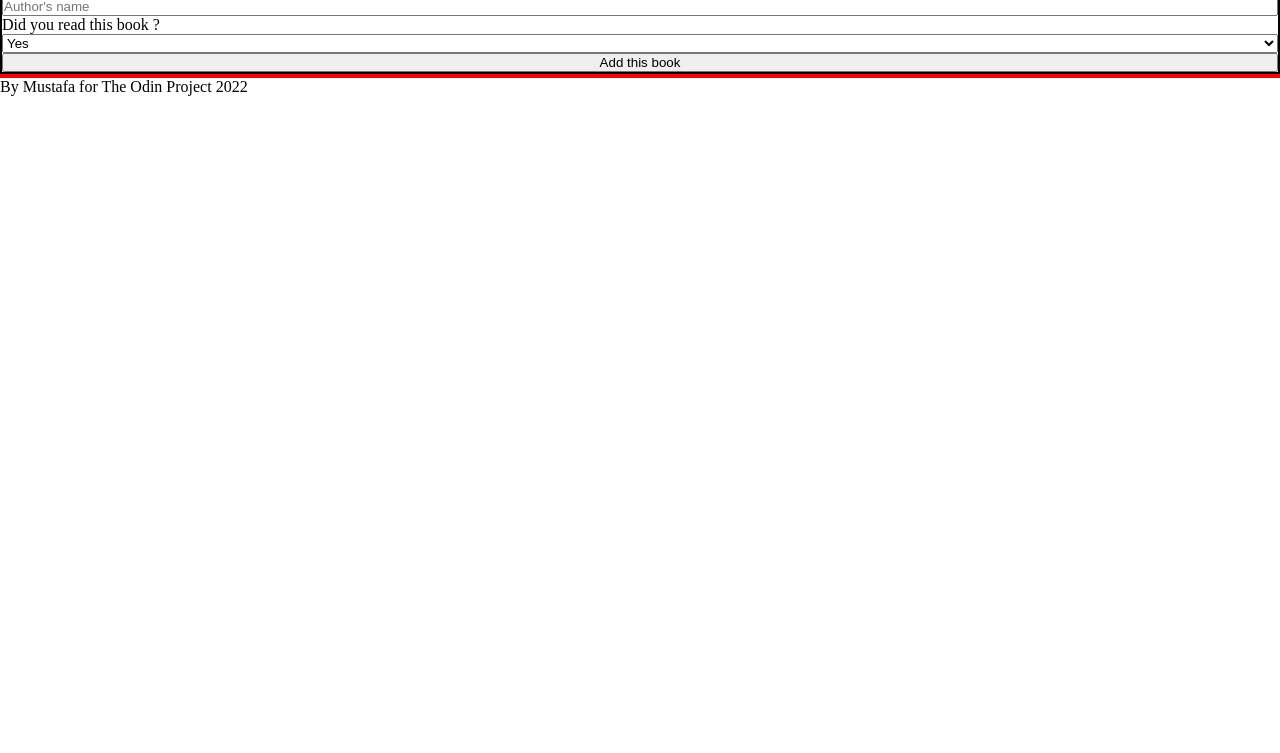
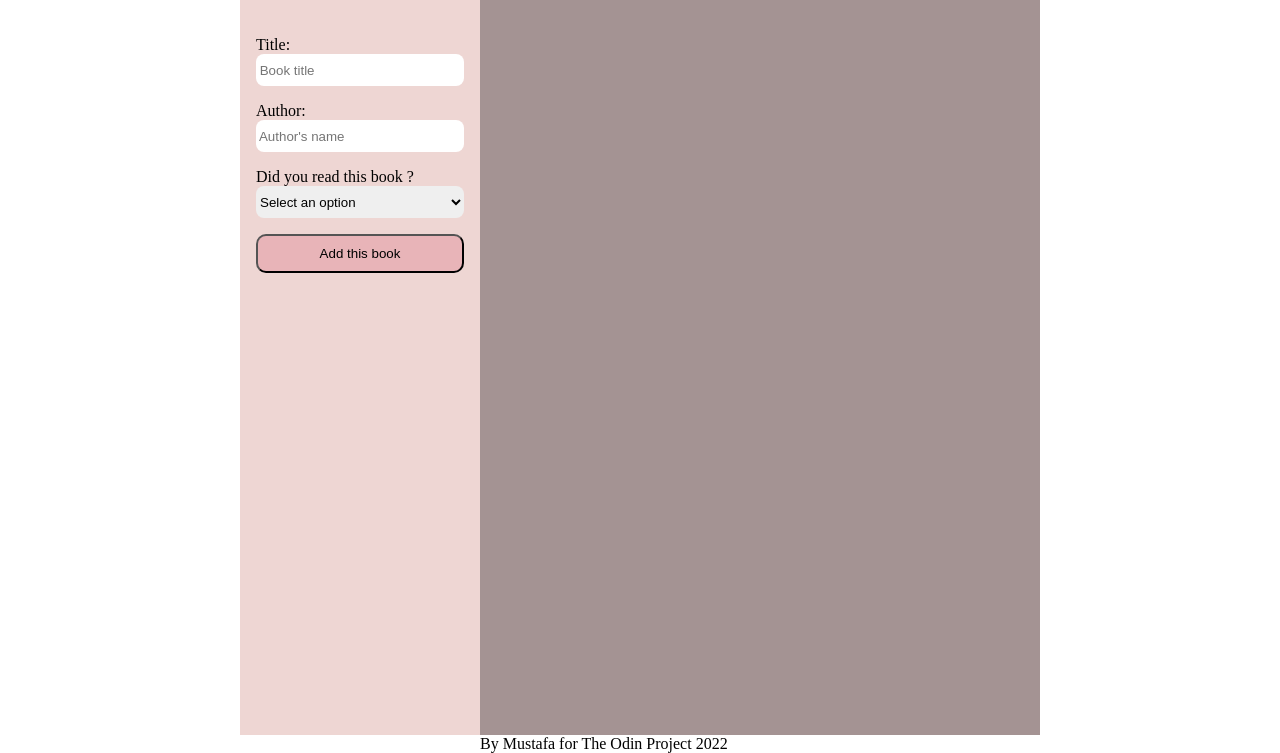
Before and after one commit to mustafa-bhm/library, a plain HTML site: page index.html in a window 1280 px wide. Shown: the part 97-850 px from the top of the page. Before the commit the page ends 800 px from the top, so only its background shows below. Drawn offline with Linux system fonts and the light colour scheme.

Commit message:
styles to left-side bar

```diff
--- a/index.html
+++ b/index.html
@@ -8,27 +8,32 @@
     <title>Library</title>
   </head>
   <body>
+    <div class="global-container">
+      <div class="form">
         <h1>My library</h1>
-    <div class="form">
-      <label>Title</label>
-      <input type="text" id="title" name="title" placeholder="Book title" />
-      <label>Author</label>
+        <label>Title:</label>
+        <input type="text" id="title" name="title" placeholder=" Book title" />
+        <label>Author:</label>
         <input
           type="text"
           id="author"
           name="author"
-        placeholder="Author's name"
+          placeholder=" Author's name"
         />
 
         <label>Did you read this book ?</label>
-      <select id="isRead" name="isRead">
+        <select id="isRead" name="isRead" class="input">
+          <option value="">Select an option</option>
           <option value="yes">Yes</option>
           <option value="no">No</option>
         </select>
         <button class="button add">Add this book</button>
       </div>
+      <div>
         <div class="library"></div>
         <footer class="footer">By Mustafa for The Odin Project 2022</footer>
+      </div>
+    </div>
   </body>
   <script src="./index.js"></script>
 </html>
--- a/index.js
+++ b/index.js
@@ -44,7 +44,7 @@ function renderLibrary(addNewBookBool) {
     btn.className += myLibrary[i].index;
     title.textContent = "Title: " + myLibrary[i].title;
     btn.textContent = "X";
-    read.textContent = "read " + myLibrary[i].isRead;
+    read.textContent = "Status " + myLibrary[i].isRead;
 
     // append book info elemnts to the card contanier
     bookCard.appendChild(btn);
--- a/styles.css
+++ b/styles.css
@@ -3,15 +3,65 @@
   margin: 0;
   box-sizing: border-box;
 }
+.global-container {
+  padding-top: 2rem;
+  display: flex;
+  justify-content: center;
+  margin: auto;
+}
+h1 {
+  margin-bottom: 2rem;
+}
+label {
+  margin-bottom: -1rem;
+}
+input {
+  height: 2rem;
+  border-radius: 8px;
+  border: none;
+}
+.input {
+  height: 2rem;
+  border-radius: 8px;
+  border: none;
+}
 .form {
-  border: 2px solid;
+  width: 30vh;
+  height: 100vh;
+  background-color: #eed6d3;
   display: flex;
   flex-direction: column;
+  padding: 1rem;
+  gap: 1rem;
+}
+.add {
+  padding: 10px 20px;
+  cursor: pointer;
+  border-radius: 10px;
+  transition: ease-in-out 0.2s;
+  background-color: #e8b4b8;
+}
+.add:hover {
+  transform: scale(1.1);
+}
+.add:active {
+  transform: scale(1);
 }
 
 .library {
-  border: 2px solid red;
+  width: 70vh;
+  height: 100vh;
+  background-color: #a49393;
+  display: flex;
+  flex-direction: column;
+  justify-content: center;
+  align-items: center;
+  flex-wrap: wrap;
+  gap: 2rem;
 }
 .card {
-  border: 2px solid green;
+  width: 12rem;
+  border: 2px solid black;
+  background-color: #67595e;
+  color: white;
 }
```
Lines whose indentation alone changed are shown as unchanged.
